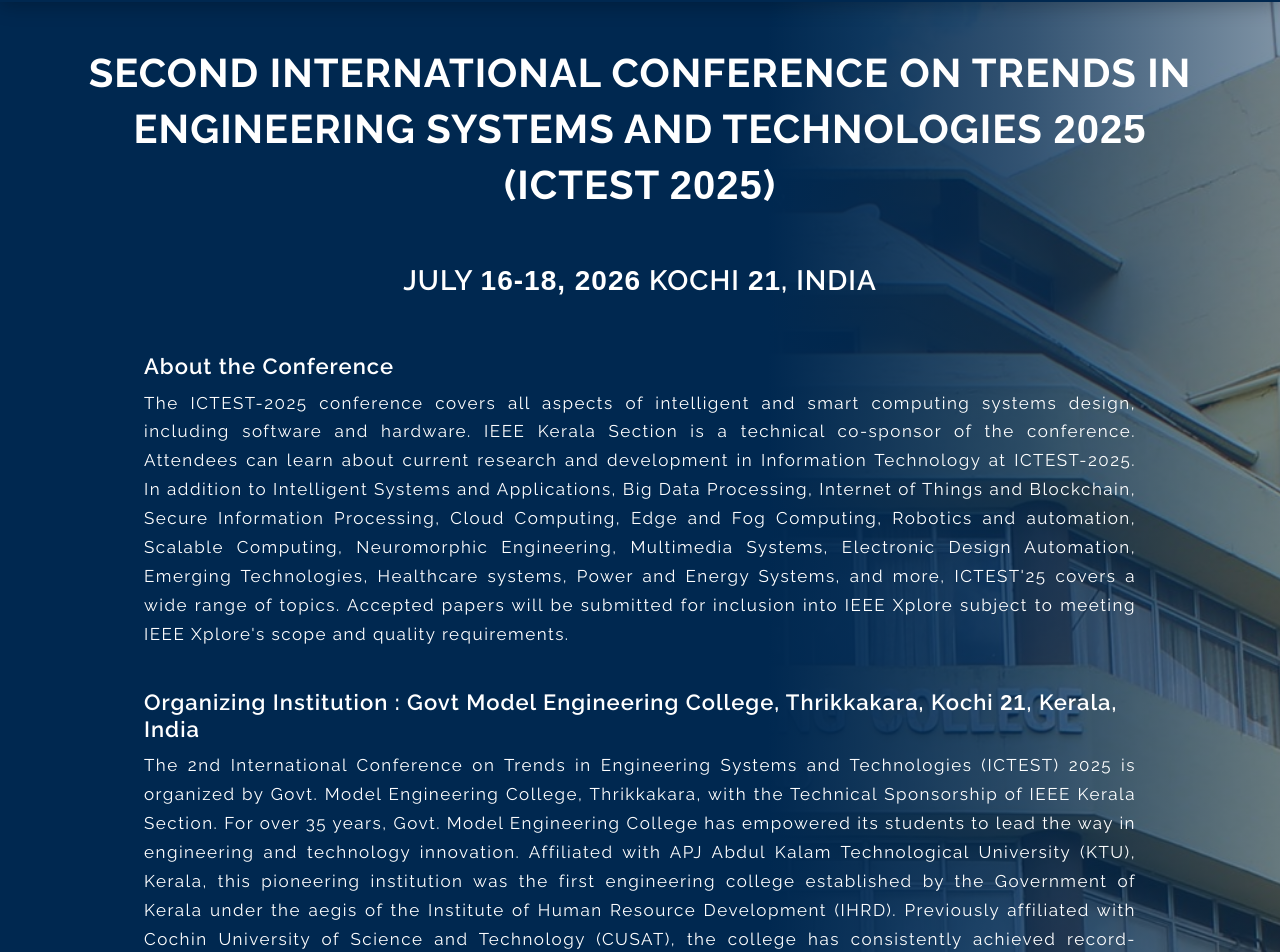
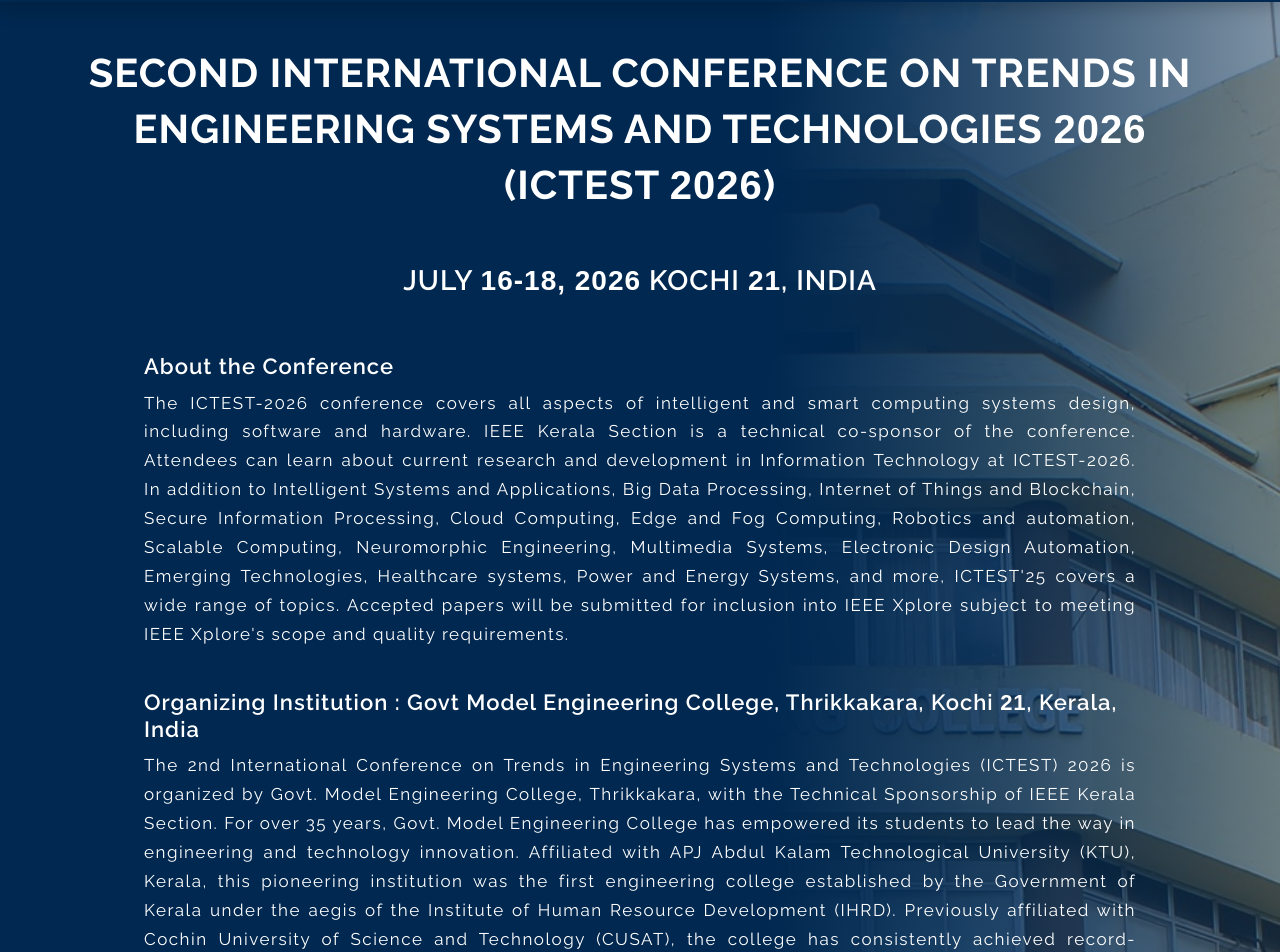
Before and after one commit to n1ved/ictest26, a React (Vite) app: page / in a window 1280 px wide. Shown: the part 120-1072 px from the top of the page. Built offline with nearby package versions, Linux system fonts and the light colour scheme; no server answers; the database is empty.

Commit message:
Change year 2026 and add CMT3 Acknowledgement

```diff
--- a/src/dashboard/dashboard.jsx
+++ b/src/dashboard/dashboard.jsx
@@ -30,11 +30,11 @@ export default function Dashboard() {
         <span>Second International Conference on Trends in </span>
         <span>
           ​Engineering Systems and Technologies{" "}
-          <span className="number-specific">2025</span>{" "}
+          <span className="number-specific">2026</span>{" "}
         </span>
         <span>
           {" "}
-          ​(ICTEST <span className="number-specific">2025</span>)
+          ​(ICTEST <span className="number-specific">2026</span>)
         </span>
       </h1>
       <h2>
@@ -65,11 +65,11 @@ export default function Dashboard() {
       {/*</div>*/}
       <h3>About the Conference</h3>
       <p>
-        The ICTEST-2025 conference covers all aspects of intelligent and smart
+        The ICTEST-2026 conference covers all aspects of intelligent and smart
         computing systems design, including software and hardware. IEEE Kerala
         Section is a technical co-sponsor of the conference. Attendees can learn
         about current research and development in Information Technology at
-        ICTEST-2025. In addition to Intelligent Systems and Applications, Big
+        ICTEST-2026. In addition to Intelligent Systems and Applications, Big
         Data Processing, Internet of Things and Blockchain, Secure Information
         Processing, Cloud Computing, Edge and Fog Computing, Robotics and
         automation, Scalable Computing, Neuromorphic Engineering, Multimedia
@@ -87,7 +87,7 @@ export default function Dashboard() {
       </h3>
       <p>
         The 2nd International Conference on Trends in Engineering Systems and
-        Technologies (ICTEST) 2025 is organized ​by Govt. Model Engineering
+        Technologies (ICTEST) 2026 is organized ​by Govt. Model Engineering
         College, Thrikkakara, with the Technical Sponsorship of IEEE Kerala
         Section. For over ​35 years, Govt. Model Engineering College has
         empowered its students to lead the way in engineering and ​technology
--- a/src/guidelines/GuideLines.jsx
+++ b/src/guidelines/GuideLines.jsx
@@ -6,7 +6,7 @@ const GuideLines = () => {
   return (
     <div className='guidelines'>
         <h1>Author Guidelines for Conference Paper Submission</h1>
-        <p>ICTEST 2025 aims to bring together researchers, academicians, and industry professionals from around the globe to share their latest research findings, exchange ideas, and discuss emerging trends in engineering systems and technologies. The conference will cover a wide range of topics related to engineering, including but not limited to</p>
+        <p>ICTEST 2026 aims to bring together researchers, academicians, and industry professionals from around the globe to share their latest research findings, exchange ideas, and discuss emerging trends in engineering systems and technologies. The conference will cover a wide range of topics related to engineering, including but not limited to</p>
         <ConfernceTrack />
         <PaperSharing />
     </div>
--- a/src/paperSharing/PaperSharing.jsx
+++ b/src/paperSharing/PaperSharing.jsx
@@ -11,7 +11,7 @@ const PaperSharing = () => {
                 The full text papers should be submitted by one of the authors of the paper through electronic submission. Submissions by anyone other than the authors will not be accepted. The submitting author takes responsibility for the paper during submission and peer review.
             </p>
             <p>
-                Authors are invited to submit papers through Microsoft's Conference Management Toolkit (CMT). The authors are invited to submit full papers up to 6 pages through: <a href="https://cmt3.research.microsoft.com/ICTEST2025">"https://cmt3.research.microsoft.com/ICTEST2025"</a></p>
+                Authors are invited to submit papers through Microsoft's Conference Management Toolkit (CMT). The authors are invited to submit full papers up to 6 pages through: <a href="#">Microsoft CMT3 (Link will be added soon)</a></p>
             <p> After logging into the Conference Management System, please click on the “Create new submission” tab and follow the instructions. The Title of the paper and the Abstract are to be entered separately, along with the full paper.
             </p>
             <p>
@@ -20,6 +20,11 @@ const PaperSharing = () => {
             <p>
                 All submissions will undergo a rigorous peer-review process led by an International Technical Program Committee. Accepted and presented papers will be submitted to IEEE Xplore Digital Library, ensuring wide visibility and impact for your research work. All submissions are processed through Crossref Similarity Check (iThenticate) to screen for plagiarism.
             </p>
+
+            <h3 className='paper-sharing'>CMT ACKNOWLEDGMENT : </h3>
+            <p>
+                The Microsoft CMT service was used for managing the peer-reviewing process for this conference. This service was provided for free by Microsoft and they bore all expenses, including costs for Azure cloud services as well as for software development and support.
+            </p>
         </div>
     );
 };
```
